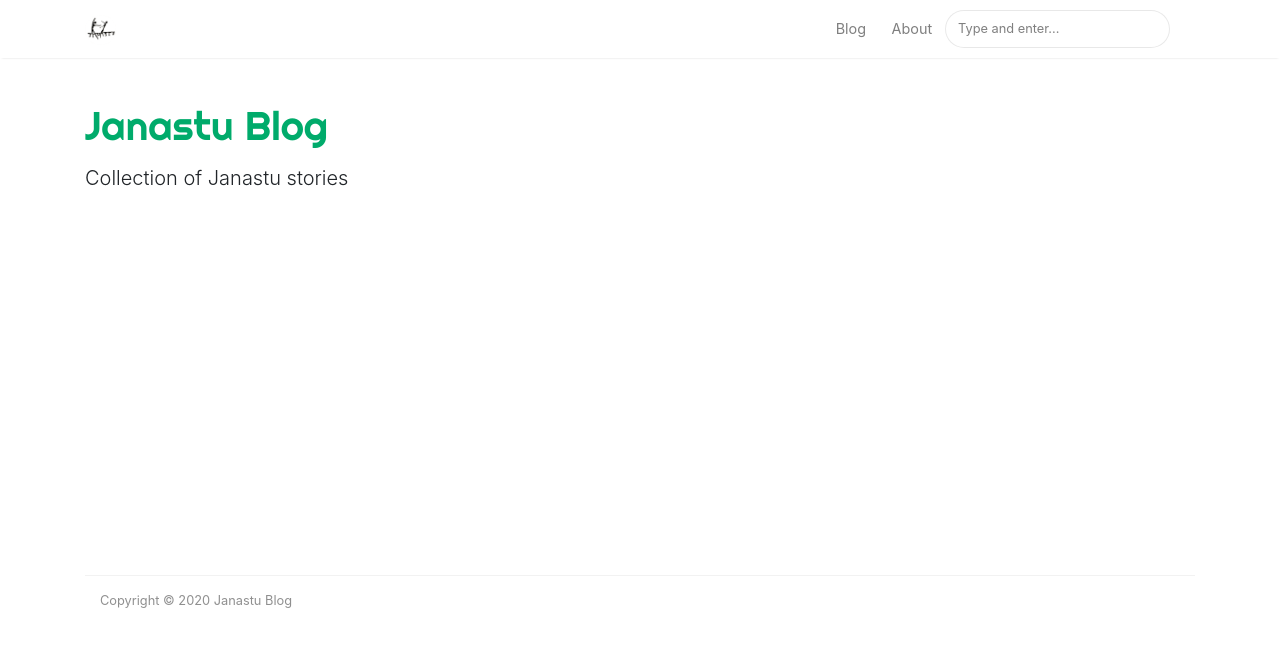
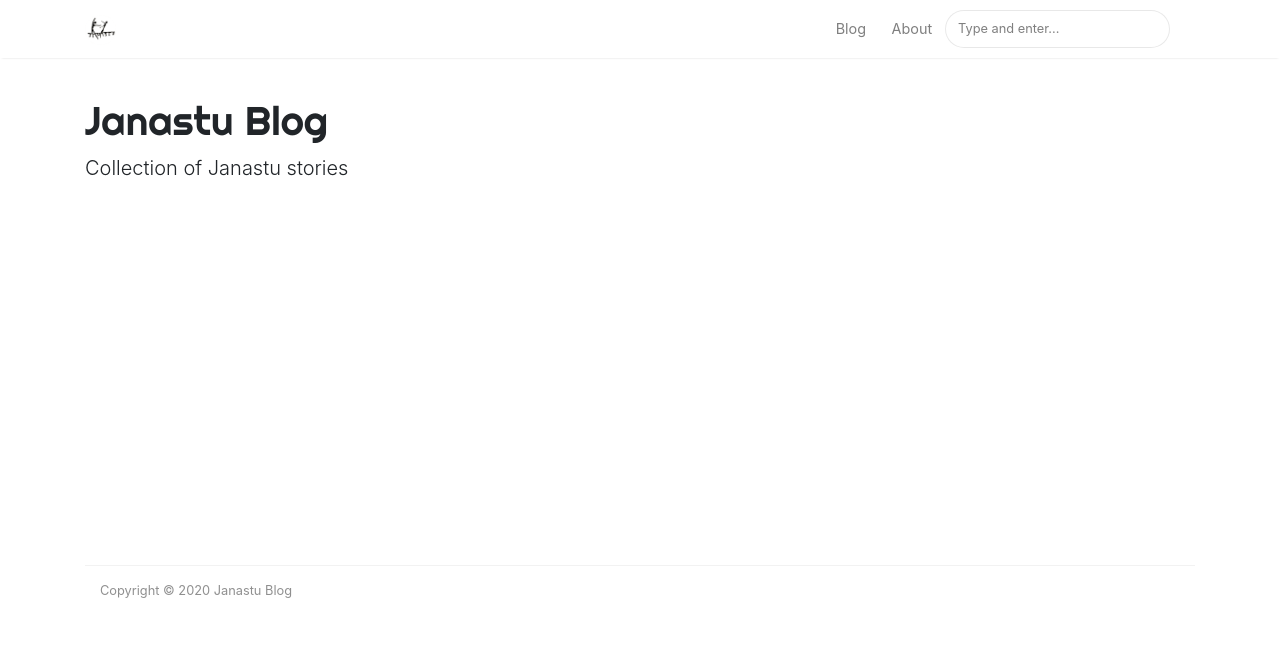
Before and after one commit to janastu/blog.janastu.org, a Jekyll site: the page built from _pages/tags.md, in a window 1280 px wide. Shown: the top 647 px of the page. Built offline with Jekyll 4.4.1, drawn with Linux system fonts in a browser that asks for light colours; nearby versions of some CDN libraries.

Commit message:
#4 remove janastu url, bad UX
external sites can may be added to footer banners

```diff
--- a/_layouts/default.html
+++ b/_layouts/default.html
@@ -48,7 +48,7 @@
     <div class="container pr-0">
 
     <!-- Begin Logo -->
-    <a class="navbar-brand" href="://janastu.org/" target="_blank">
+    <a class="navbar-brand" href="{{ site.baseurl }}/">
     <img src="{{ site.baseurl }}/{{ site.logo }}" alt="{{ site.name }}">
     </a>
     <!-- End Logo -->
@@ -111,9 +111,9 @@
 <!-- Site Title
 ================================================== -->
 <div class="mainheading">
-	 <a class="navbar-brand" href="{{ site.baseurl }}/">
-    		<h1 class="sitetitle">{{ site.name }}</h1>
-	</a>
+
+    <h1 class="sitetitle">{{ site.name }}</h1>
+
     <p class="lead">
         {{ site.description }}
     </p>
```
